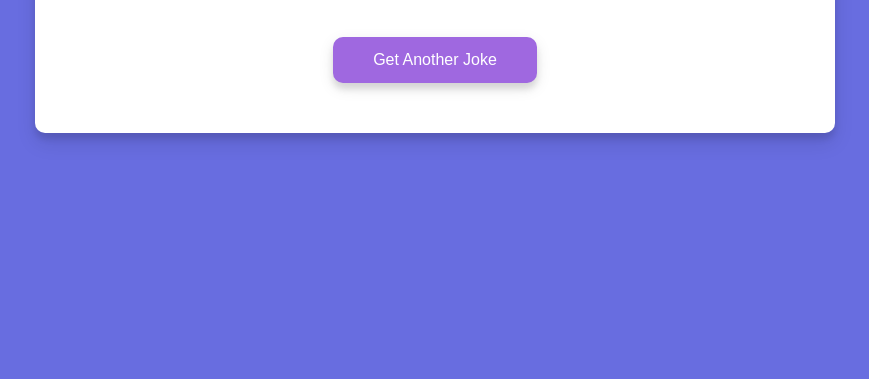
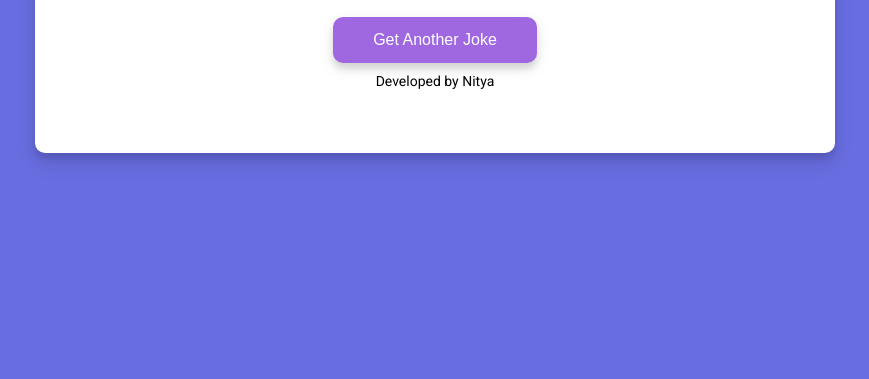
Before and after one commit to MehtaNitya/Jokes-Generator, a plain HTML site: page index.html in a window 1280 px wide. Shown: the part 421-800 px from the top of the page, without its empty margins (205-1074 px from the left). Drawn offline with Linux system fonts and the light colour scheme; no server answers.

Commit message:
Update index.html

```diff
--- a/index.html
+++ b/index.html
@@ -11,6 +11,7 @@
       <h3>Don't Laugh Challenge</h3>
       <div id="joke" class="joke">// Joke goes here</div>
       <button id="jokeBtn" class="btn">Get Another Joke</button>
+      <p style="margin-top: 10px; font-size: 14px;">Developed by Nitya</p>
     </div>
     <script src="./script.js"></script>
   </body>
```
